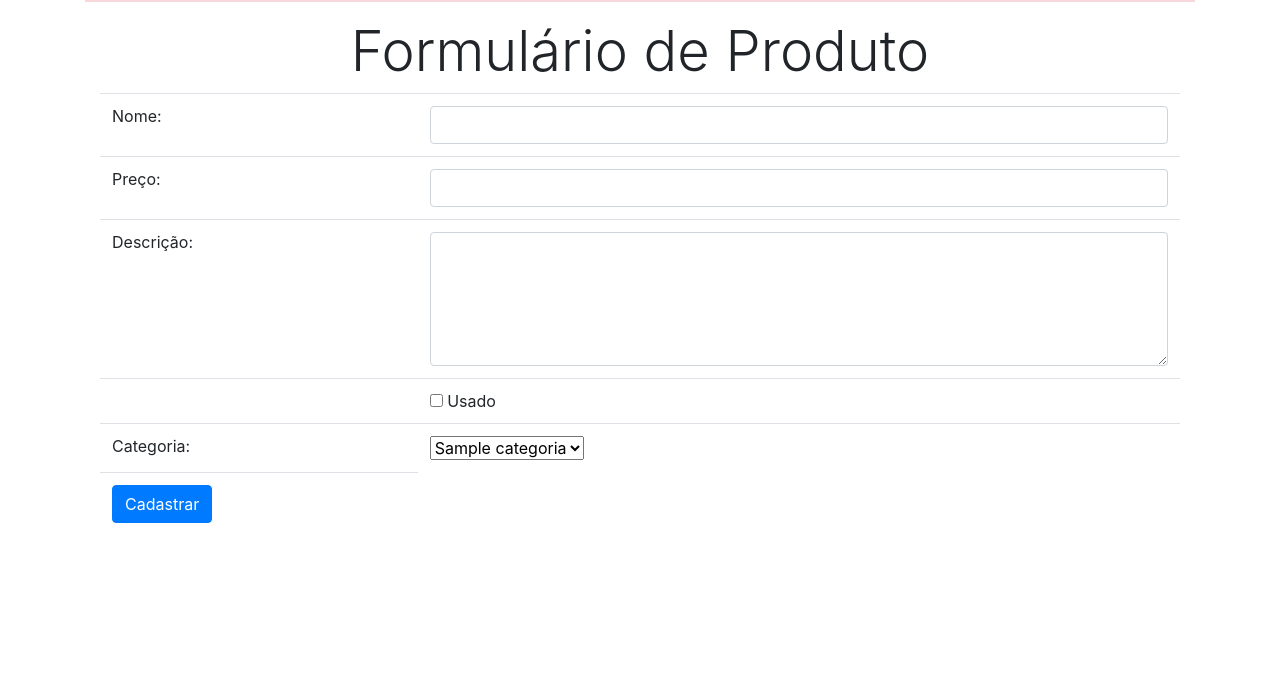
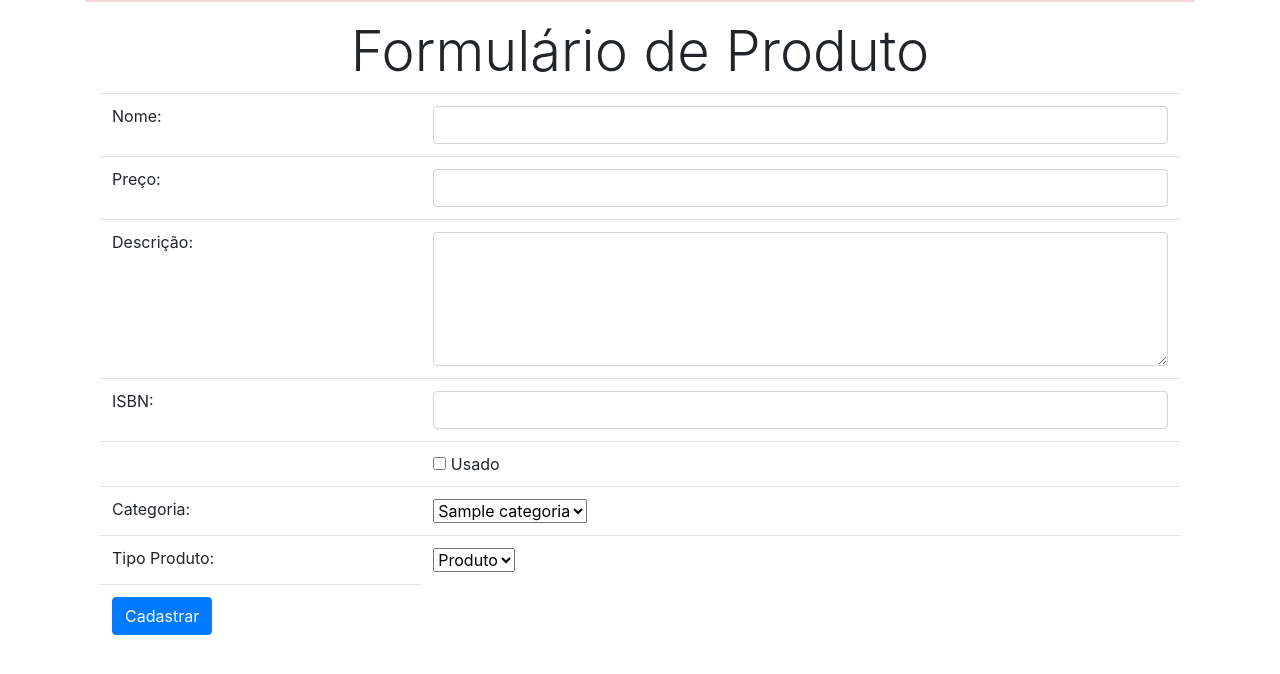
Before and after one commit to analubarreto/loja_php_Alura, a PHP site: page /produto-formulario.php in a window 1280 px wide. Shown: the part 112-786 px from the top of the page. Run offline with PHP 8.4, Linux system fonts and the light colour scheme; the visitor is signed in with stand-in values (Sample User, id 1); tables that the repository leaves empty or names only in its code hold one stand-in row (values such as "Sample post"); some libraries are stand-ins or nearby versions.

Commit message:
Evoluindo produtos (debug de altera produtos)

```diff
--- a/class/Produto.php
+++ b/class/Produto.php
@@ -8,6 +8,8 @@ class Produto {
 	private $descricao;
 	private $categoria;
 	private $usado;
+	private $isbn;
+	private $tipoProduto;
 
 	function __construct($nome, $preco, $descricao, Categoria $categoria, $usado) {
 		$this->nome = $nome;
@@ -61,4 +63,21 @@ class Produto {
 		return $this;
 	}
 
+	public function getIsbn() {
+		return $this->isbn;
+	}
+
+	public function setIsbn($isbn) {
+		$this->isbn = $isbn;
+		return $this;
+	}
+
+	public function getTipoProduto() {
+		return $this->tipoProduto;
+	}
+
+	public function setTipoProduto($tipoProduto) {
+		$this->getTipoProduto;
+	}
+
 }
--- a/produto-altera.php
+++ b/produto-altera.php
@@ -4,15 +4,19 @@ require_once "conecta.php";
 require_once "cabecalho.php";
 
 $categoria = new Categoria();
-$categoria->id = $_POST['categoria_id'];
+$categoria->setId($_POST['categoria_id']);
 
 $nome = $_POST["nome"];
 $preco = $_POST["preco"];
 $descricao = $_POST["descricao"]; // Enviando a descrição através do corpo
 $categoria = $categoria->setNome($categoria);
+$isbn = $_POST["isbn"];
+$tipoProduto = $_POST["tipoProduto"];
 
 array_key_exists('usado', $_POST) ? $usado = "true" : $usado = "false";
 $produto = new Produto($nome, $preco, $descricao, $categoria, $usado);
+$produto->setIsbn($isbn);
+$produto->setTipoProduto($tipoProduto);
 
 $produtoDAO = new ProdutoDAO($conexao);
 
--- a/produto-formulario-base.php
+++ b/produto-formulario-base.php
@@ -6,12 +6,17 @@
 
 	<tr>
 		<td>Preço:</td>
-		<td><input class="form-control" type="number" name="preco" value="<?=$produto->getPreco()?>"></td>
+		<td><input class="form-control" type="text" name="nome" value="<?=$produto->getPreco()?>"></td>
 	</tr>
 
 	<tr>
 		<td>Descrição:</td>
 		<td><textarea name="descricao" cols="15" rows="5" class="form-control"><?=$produto->getDescricao()?></textarea></td>
+	</tr>
+
+	<tr>
+		<td>ISBN:</td>
+		<td><input class="form-control" type="number" name="preco" value="<?=$produto->getIsbn()?>"></td>
 	</tr>
 
 	<tr>
@@ -31,3 +36,21 @@
 			</select>
 		</td>
 	</tr>
+
+	<tr>
+		<td>Tipo Produto:</td>
+		<td>
+			<select name="tipoProduto">
+				<?php
+				$tipos = array("Produto", "Livro");
+				foreach($tipos as $tipo) :
+					$esseEhOTipo = $produto->getTipoProduto() == $tipo;
+					$selecao = $esseEhOTipo ? "selected='selected'" : "";
+					?>
+					<option type="radio" name="tipoProduto" value="<?=$tipo?>" class="form-control">
+						<?=$tipo?>
+					</option>
+				<?php endforeach ?>
+			</select>
+		</td>
+	</tr>
--- a/produto-lista.php
+++ b/produto-lista.php
@@ -40,6 +40,7 @@ require_once "cabecalho.php";
 				<th scope="col">Descontado</th>
 				<th scope="col">Descrição</th>
 				<th scope="col">Categoria</th>
+				<th scope="col">ISBN</th>
 				<th scope="col">Alterar</th>
 				<th scope="col">Remover</th>
 			</tr>
@@ -56,6 +57,8 @@ require_once "cabecalho.php";
 					<td><?=$produto->precoComDesconto(0.2)?></td>
 			        <td><?=substr($produto->getDescricao(), 0, 40) ?></td>
 			        <td><?=$produto->getCategoria()->getNome();?></td>
+					<td><?=$produto->getIsbn()?></td>
+
 			        <td>
 			        	<a href="produto-altera-formulario.php?id=<?=$produto->getId()?>" class="btn btn-primary">alterar</a>
 			        </td>
```
Also changed, not shown: adiciona-produto.php (+5 -4 lines), class/ProdutoDAO.php (+6 -2 lines), produto-altera-formulario.php (+18 -4 lines), sql_dump.sql (+8 -0 lines), 1 other file.
